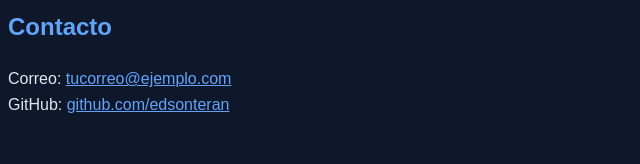
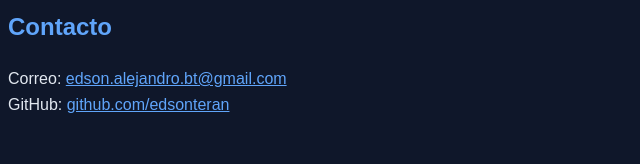
Before and after one commit to edsonteran/edsonteran.github.io, a plain HTML site: page index.html in a window 1280 px wide. Shown: the part 1002-1166 px from the top of the page, 202-842 px from the left. Drawn offline with Linux system fonts and the light colour scheme.

Commit message:
Update index.html

```diff
--- a/index.html
+++ b/index.html
@@ -83,7 +83,7 @@
   <section>
     <h2>Contacto</h2>
     <p>
-      Correo: <a href="mailto:tucorreo@ejemplo.com">tucorreo@ejemplo.com</a><br>
+      Correo: <a href="mailto:edson.alejandro.bt@gmail.com">edson.alejandro.bt@gmail.com</a><br>
       GitHub: <a href="https://github.com/edsonteran">github.com/edsonteran</a>
     </p>
   </section>
```
